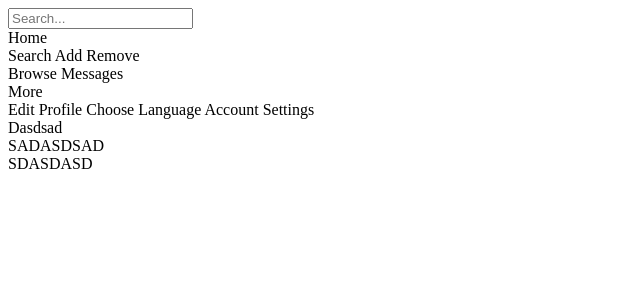
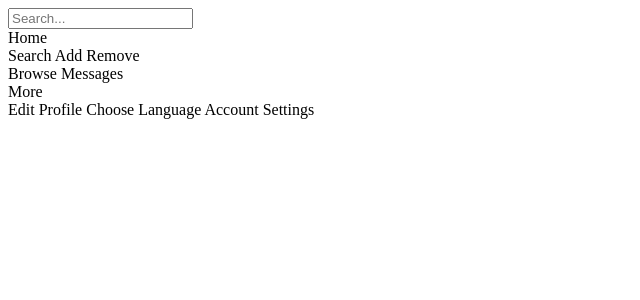
Before and after one commit to Toyto/YouTubeInterface, a Django app: template templates/base.html in a window 1280 px wide. Shown: the top 300 px of the page, without its empty margins (0-640 px from the left). Run offline with Django 3.2, Linux system fonts and the light colour scheme; the template is opened without the code that fills it, so the values that code supplies are empty; some libraries are stand-ins or nearby versions.

Commit message:
t1: mainpage

```diff
--- a/templates/base.html
+++ b/templates/base.html
@@ -1,9 +1,16 @@
 <!DOCTYPE html>
 
-{%load static%}
-{%block content%}
+{%load staticfiles%}
+
 <html>
     <head>
+        <script type="text/javascript" src="{% static 'jquery/dist/jquery.js' %}"></script>
+        <script type="text/javascript" src="{% static 'semantic-ui/dist/semantic.js' %}"></script>
+        <link href="{% static 'semantic-ui/dist/semantic.css' %}" rel="stylesheet">
+
+
+
+
         <div class="ui vertical menu">
           <div class="item">
             <div class="ui input"><input type="text" placeholder="Search..."></div>
@@ -34,16 +41,7 @@
         </div>
     </head>
     <body>
-        <div class="ui grid">
-            <div class="four wide column"> Dasdsad</div>
-            <div class="four wide column"> SADASDSAD</div>
-            <div class="four wide column"> SDASDASD</div>
-            <div class="four wide column"></div>
-            <div class="four wide column"></div>
-            <div class="four wide column"></div>
-            <div class="four wide column"></div>
-            <div class="four wide column"></div>
-        </div>
+        {%block content%}
+        {%endblock%}
   </body>
 </html>
-{%endblock%}
```
Also changed, not shown: movies_tf/settings.py (+8 -1 lines), templates/index.html (+4 -4 lines).
